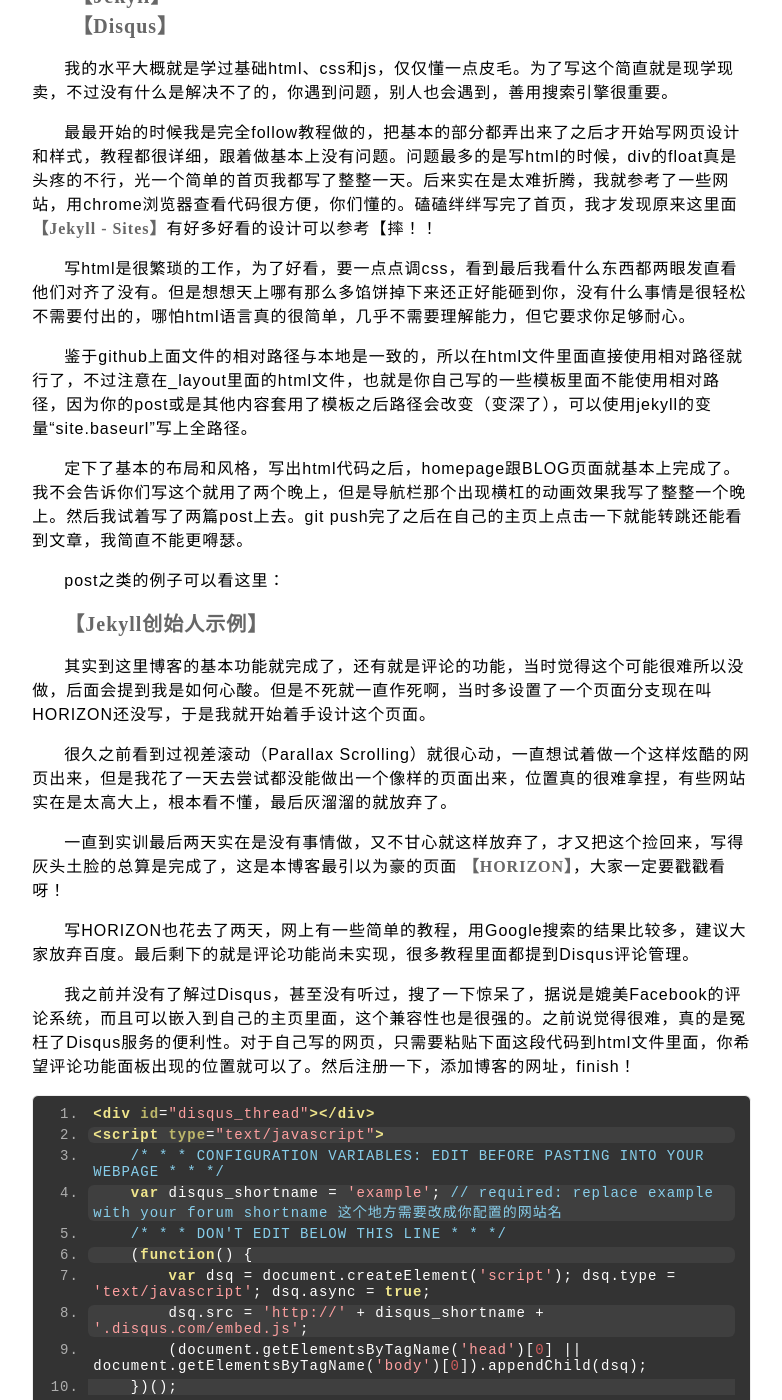
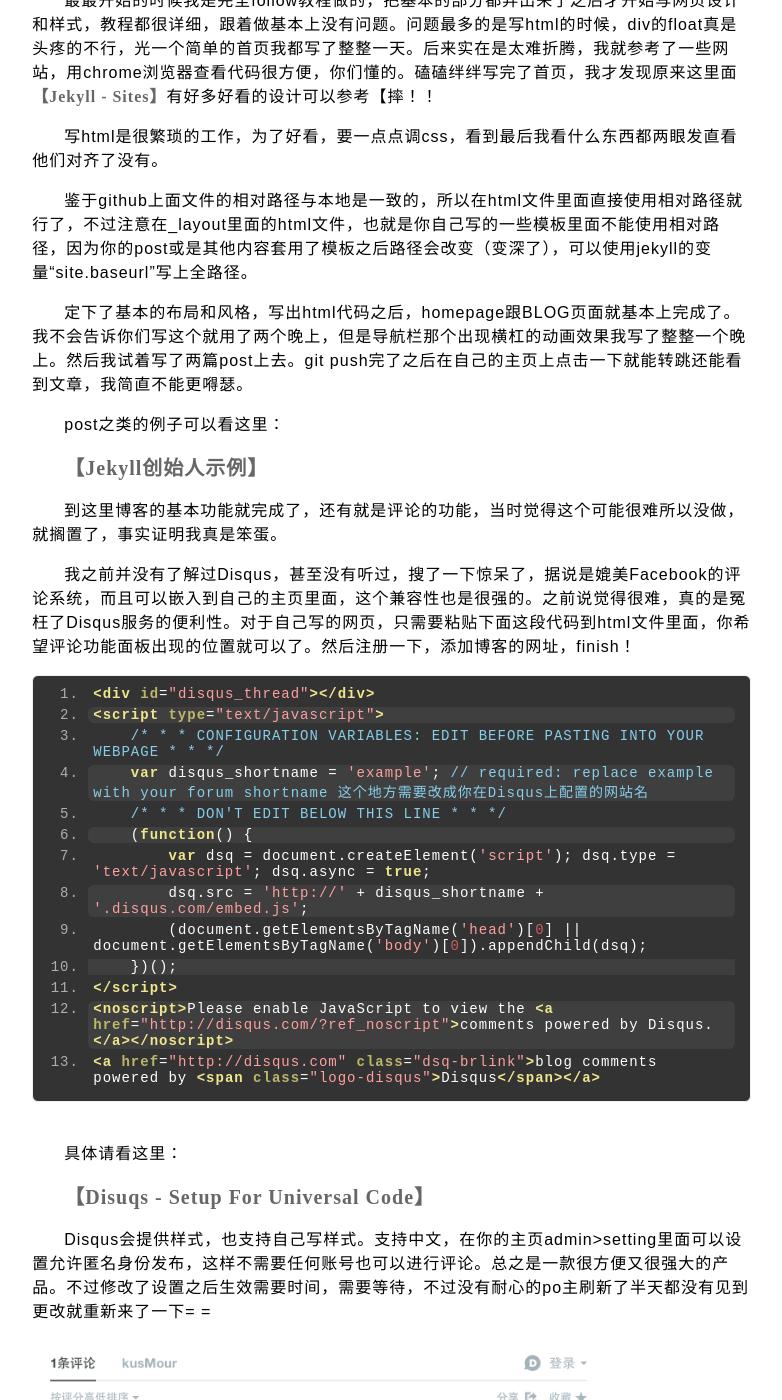
Before and after one commit to kusmour/blog_jekyll, a Jekyll site: the page built from _posts/2014-08-16-testdajianboke.md, in a window 1280 px wide and 1400 px high, scrolled down 643 px. Shown: the whole window, without its empty margins (357-1139 px from the left). Built offline with Jekyll 4.4.1, drawn with Linux system fonts in a browser that asks for light colours; some web fonts are replaced; comment, search, counter and statistics services are not loaded; some of the changed text lies outside the part shown.

Commit message:
new post

```diff
--- a/_posts/2014-08-16-testdajianboke.md
+++ b/_posts/2014-08-16-testdajianboke.md
@@ -1,12 +1,10 @@
 ---
 layout: article
-title: 搭建博客（Jekyll模板 + 视差滚动 + Disqus评论管理）
+title: 搭建博客（Jekyll模板 + Disqus评论管理）
 ---
 <h2>{{ page.title }}</h2>
 
 写这个网站是一个很偶然的决定，也可以说这完全是无聊的产物。大学的暑假是没有作业的，我还没得出去玩，无聊的长草的时候又机缘巧合了解到gitHub可以搭建独立博客，于是我就开始了新的尝（wan）试（tuo）。
-
-从7月底第一次接触博客搭建到现在八月中旬博客最后一个HORIZON页面完成，中间还夹着一个为期两周的实训，真正花在代码的时间大概也就是几天而已。如果有心做一件事，并且愿意花时间，其实做好一点都不难。
 
 我不太会写教程之类的东西，鉴于我也是从网上看来的，小伙伴们可以去Google或者百度一下关键词“使用GitHub搭建独立博客”。在这里主要写一下教程里没有的我遇到的问题，还有一些心得。
 
@@ -16,11 +14,11 @@
 	[【Disqus】](https://disqus.com/)
 </span>
 
-我的水平大概就是学过基础html、css和js，仅仅懂一点皮毛。为了写这个简直就是现学现卖，不过没有什么是解决不了的，你遇到问题，别人也会遇到，善用搜索引擎很重要。
+我的水平大概就是学过基础html、css和js，仅仅懂一点皮毛，为了写这个简直就是现学现卖。
 
 最最开始的时候我是完全follow教程做的，把基本的部分都弄出来了之后才开始写网页设计和样式，教程都很详细，跟着做基本上没有问题。问题最多的是写html的时候，div的float真是头疼的不行，光一个简单的首页我都写了整整一天。后来实在是太难折腾，我就参考了一些网站，用chrome浏览器查看代码很方便，你们懂的。磕磕绊绊写完了首页，我才发现原来这里面<a href = "https://github.com/jekyll/jekyll/wiki/Sites" class = "inline">【Jekyll - Sites】</a>有好多好看的设计可以参考【摔！！
 
-写html是很繁琐的工作，为了好看，要一点点调css，看到最后我看什么东西都两眼发直看他们对齐了没有。但是想想天上哪有那么多馅饼掉下来还正好能砸到你，没有什么事情是很轻松不需要付出的，哪怕html语言真的很简单，几乎不需要理解能力，但它要求你足够耐心。
+写html是很繁琐的工作，为了好看，要一点点调css，看到最后我看什么东西都两眼发直看他们对齐了没有。
 
 鉴于github上面文件的相对路径与本地是一致的，所以在html文件里面直接使用相对路径就行了，不过注意在_layout里面的html文件，也就是你自己写的一些模板里面不能使用相对路径，因为你的post或是其他内容套用了模板之后路径会改变（变深了），可以使用jekyll的变量“site.baseurl”写上全路径。
 
@@ -30,20 +28,14 @@
 
 <span class = "link">[【Jekyll创始人示例】](https://github.com/mojombo/tpw)</span>
 
-其实到这里博客的基本功能就完成了，还有就是评论的功能，当时觉得这个可能很难所以没做，后面会提到我是如何心酸。但是不死就一直作死啊，当时多设置了一个页面分支现在叫HORIZON还没写，于是我就开始着手设计这个页面。
-
-很久之前看到过视差滚动（Parallax Scrolling）就很心动，一直想试着做一个这样炫酷的网页出来，但是我花了一天去尝试都没能做出一个像样的页面出来，位置真的很难拿捏，有些网站实在是太高大上，根本看不懂，最后灰溜溜的就放弃了。
-
-一直到实训最后两天实在是没有事情做，又不甘心就这样放弃了，才又把这个捡回来，写得灰头土脸的总算是完成了，这是本博客最引以为豪的页面 <a href="{{ site.baseurl }}/horizon.html">【HORIZON】</a>，大家一定要戳戳看呀！
-
-写HORIZON也花去了两天，网上有一些简单的教程，用Google搜索的结果比较多，建议大家放弃百度。最后剩下的就是评论功能尚未实现，很多教程里面都提到Disqus评论管理。
+到这里博客的基本功能就完成了，还有就是评论的功能，当时觉得这个可能很难所以没做，就搁置了，事实证明我真是笨蛋。
 
 我之前并没有了解过Disqus，甚至没有听过，搜了一下惊呆了，据说是媲美Facebook的评论系统，而且可以嵌入到自己的主页里面，这个兼容性也是很强的。之前说觉得很难，真的是冤枉了Disqus服务的便利性。对于自己写的网页，只需要粘贴下面这段代码到html文件里面，你希望评论功能面板出现的位置就可以了。然后注册一下，添加博客的网址，finish！
 
 	<div id="disqus_thread"></div>
 	<script type="text/javascript">
 	    /* * * CONFIGURATION VARIABLES: EDIT BEFORE PASTING INTO YOUR WEBPAGE * * */
-	    var disqus_shortname = 'example'; // required: replace example with your forum shortname 这个地方需要改成你配置的网站名
+	    var disqus_shortname = 'example'; // required: replace example with your forum shortname 这个地方需要改成你在Disqus上配置的网站名
 	    /* * * DON'T EDIT BELOW THIS LINE * * */
 	    (function() {
 	        var dsq = document.createElement('script'); dsq.type = 'text/javascript'; dsq.async = true;
@@ -58,7 +50,7 @@
 
 <span class = "link">[【Disuqs - Setup For Universal Code】](https://disqus.com/admin/universalcode/)</span>
 
-Disqus会提供样式，也支持自己写样式。支持中文，在你的主页admin>setting里面可以设置允许匿名身份发布，这样不需要任何账号也可以进行评论。总之是一款很方便又很强大的产品。
+Disqus会提供样式，也支持自己写样式。支持中文，在你的主页admin>setting里面可以设置允许匿名身份发布，这样不需要任何账号也可以进行评论。总之是一款很方便又很强大的产品。不过修改了设置之后生效需要时间，需要等待，不过没有耐心的po主刷新了半天都没有见到更改就重新来了一下= =
 
 <div>
 	<img class = "illustration" src = "{{site.baseurl}}/photos/2014-08-16/1.png" alt = "illustration" />
```
Also changed, not shown: _posts/2014-08-25-parallax_scrolling.md (added, +23 -0 lines).
